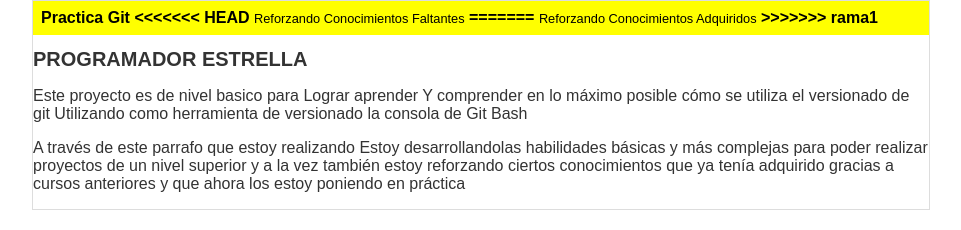
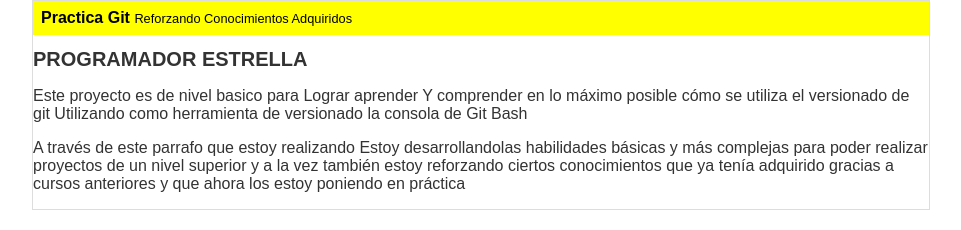
Before and after one commit to boomcrash/hyperblog, a plain HTML site: page index.html in a window 1280 px wide. Shown: the whole page, without its empty margins (159-1120 px from the left). Drawn offline with Linux system fonts and the light colour scheme.

Commit message:
solucion de carga

```diff
--- a/index.html
+++ b/index.html
@@ -11,11 +11,7 @@
     <div id="container">
         <div id="cabecera">
             Practica Git
-<<<<<<< HEAD
-            <span id="tagline">Reforzando Conocimientos Faltantes</span>
-=======
             <span id="tagline">Reforzando Conocimientos Adquiridos</span>
->>>>>>> rama1
         </div>
        <div id="post">
             <h1>PROGRAMADOR ESTRELLA</h1>
```
